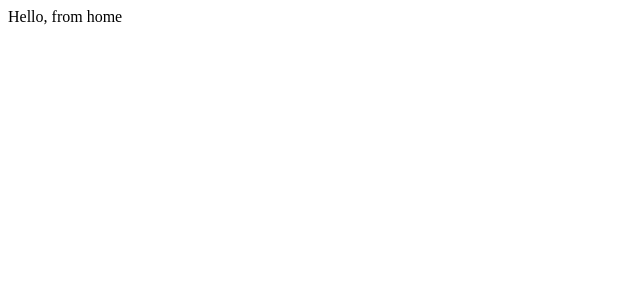
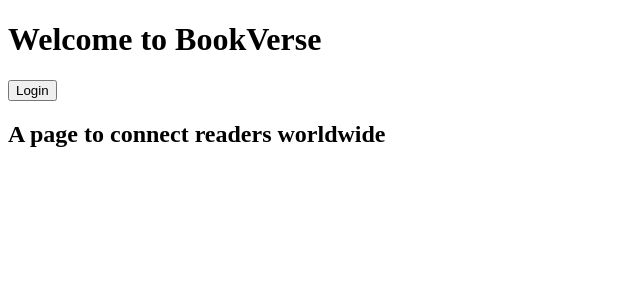
Before and after one commit to jatulya/BookVerse, a React (Create React App) app in the folder frontend/: page / in a window 1280 px wide. Shown: the top 300 px of the page, without its empty margins (0-640 px from the left). Built offline with nearby package versions, Linux system fonts and the light colour scheme.

Commit message:
added button component

```diff
--- /dev/null
+++ b/frontend/src/Components/Button.tsx
@@ -0,0 +1,17 @@
+import React from "react";
+
+//defining the property type of the buttons
+type ButtonProps = {
+    click: () => void; //the function mentioned as click = fnctname will in the html of button will be called when btn is clicked
+    text: string; //this string is displayed on btn as label
+}
+
+//defining the Button component using FC -> functional component
+const Button: React.FC<ButtonProps> = ({ click, text}) => {
+    return (
+        <button onClick={click}>
+            {text}
+        </button>
+)}
+
+export default Button
--- a/frontend/src/Components/Home/Home.tsx
+++ b/frontend/src/Components/Home/Home.tsx
@@ -1,8 +1,16 @@
+import React from "react"
+import Button from "../Button"
 
-function Home() {
+const loginbtn = () => {
+  alert("Login btn clicked")
+}
+
+const Home: React.FC = () => {
   return (
-    <div>
-      Hello, from home
+    <div className="home">
+      <h1>Welcome to BookVerse</h1>
+      <Button click={loginbtn} text="Login" />
+      <h2>A page to connect readers worldwide</h2>
     </div>
   )
 }
```
Also changed, not shown: 1 other file (tests, documents, lock files or other folders).
